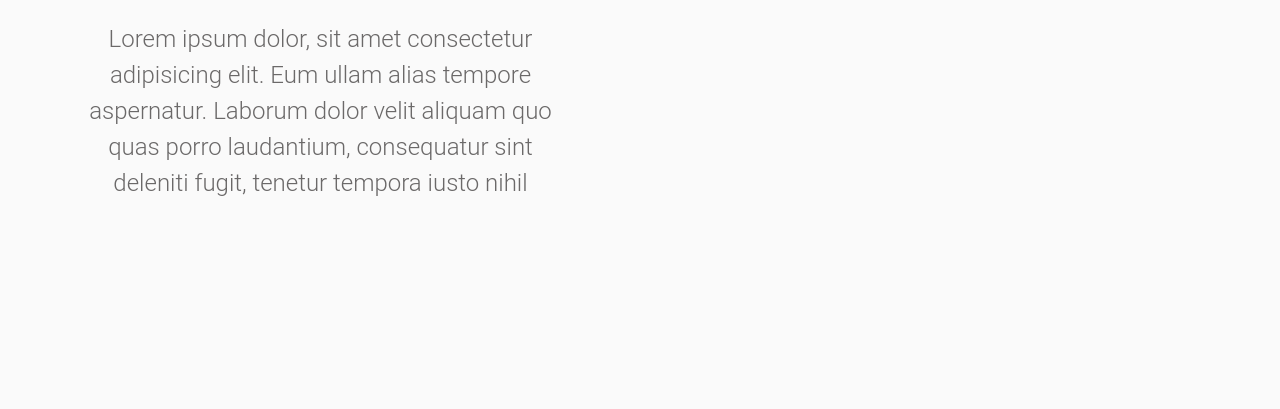
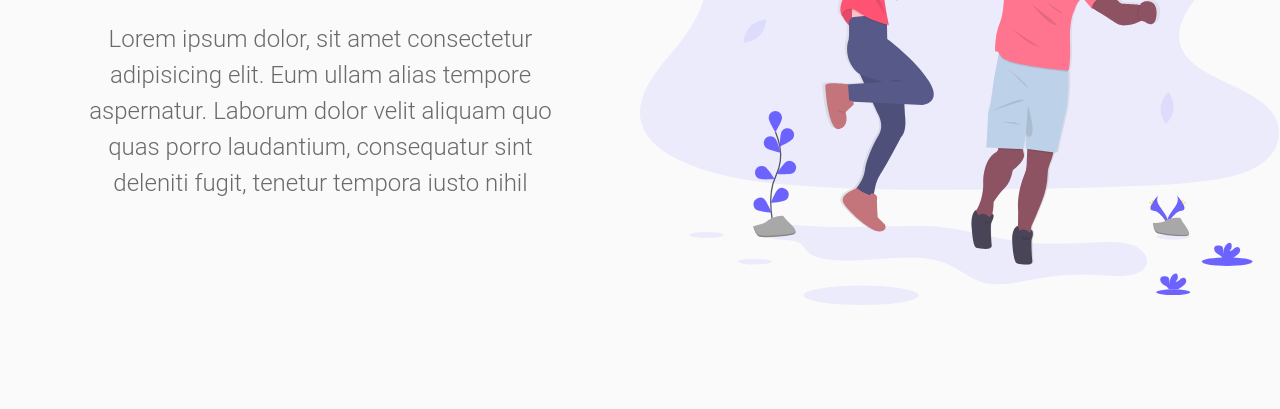
Before and after one commit to aniicossio1997/app-kayaker, a plain HTML site: page index.html in a window 1280 px wide. Shown: the part 256-665 px from the top of the page. Drawn offline with Linux system fonts and the light colour scheme; the site is published under a folder, as on GitHub Pages, so addresses that start at the root find nothing.

Commit message:
image correction

```diff
--- a/index.html
+++ b/index.html
@@ -65,7 +65,7 @@
             </p>
           </div>
           <div class="home_img">
-            <img src="/img/undraw_High_five_u364.svg" alt="img-home" />
+            <img src="img/undraw_High_five_u364.svg" alt="img-home" />
           </div>
         </section>
       </main>
```
